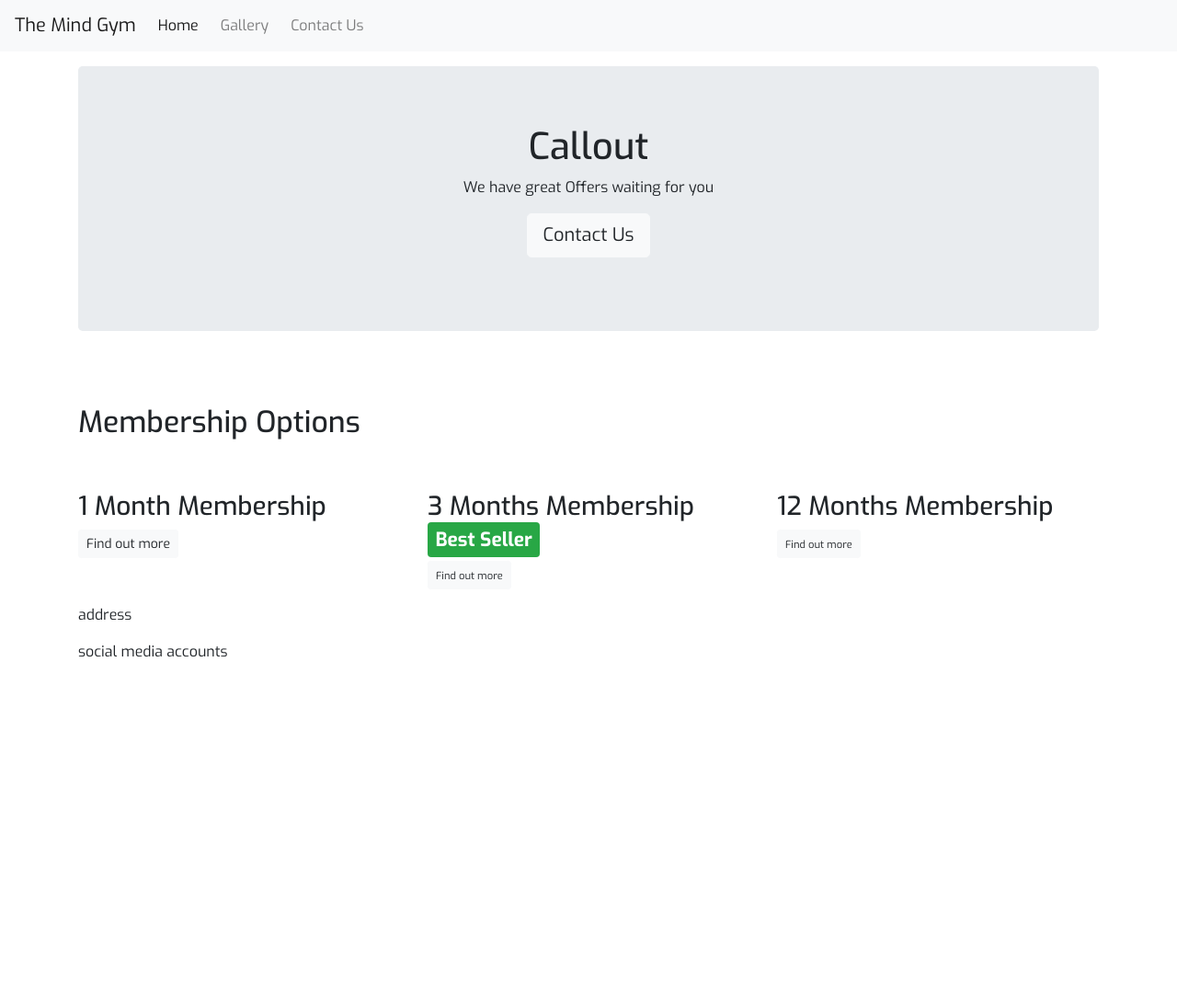
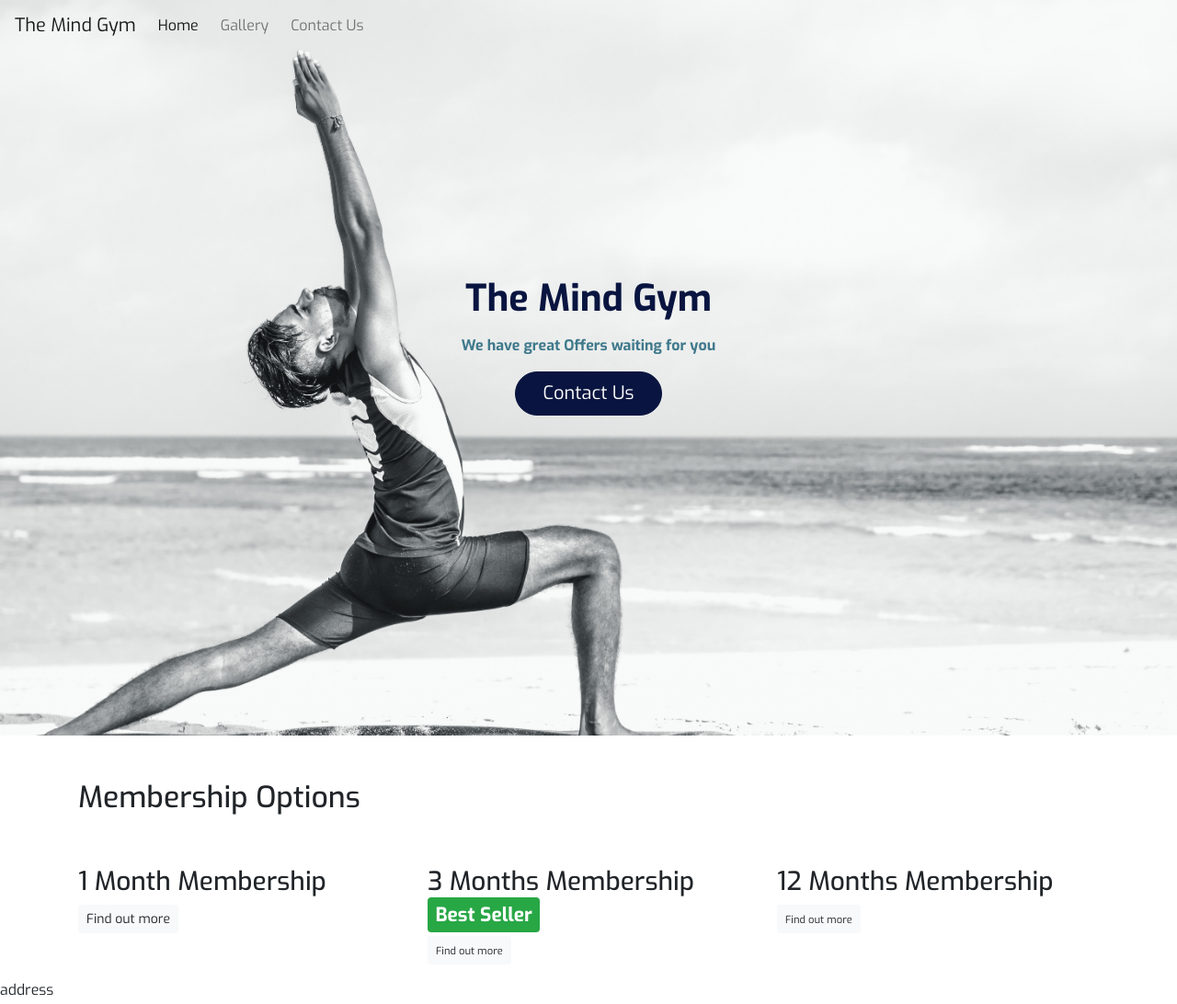
Before and after one commit to Code-Institute-Submissions/Mind-Gym-Project, a plain HTML site: page index.html in a window 1280 px wide. Shown: the top 1092 px of the page at 92% size. Before the commit the page ends 800 px from the top, so only its background shows below. Drawn offline with nearby package versions, Linux system fonts and the light colour scheme.

Commit message:
Add images to file, style navbar and callout, adding credits

```diff
--- a/assets/css/style.css
+++ b/assets/css/style.css
@@ -1,3 +1,86 @@
 body {
     font-family: "Exo", sans-serif
 }
+
+/*callout*/
+
+.callout-container {
+    height: 100vh;
+    background: url("../images/yoga.jpg") no-repeat center center fixed;
+    -webkit-background-size: cover;
+    -moz-background-size: cover;
+    -o-background-size: cover;
+    background-size: cover;
+
+    display:flex;
+    align-items: center;
+    justify-content: center;
+}
+
+.membership-container {
+
+}
+
+/*Navbar*/
+
+.navalert-container {
+    position: absolute;
+    top: 0;
+    left: 0;
+    padding-left: 0;
+    padding-right: 0;
+}
+
+.navbar {
+    margin-bottom: 0;
+    border: 0;
+    width:100%;
+    background-color: rgba(0, 0, 0, 0);
+    z-index: 1;
+    color: #091540;
+}
+
+.navbar .navbar-toggler {
+    border: 0;
+}
+
+
+
+/*Jumbotron*/
+
+.jumbotron {
+    background-color: transparent;
+}
+
+.jumbotron-header {
+    color: #091540;
+    font-weight: bold;
+    margin-bottom: 15px;
+}
+
+.jumbotron p {
+    color: #40798C;
+    font-weight: bold;
+}
+
+/*Buttons*/
+
+.btn--cta{
+    border-radius: 25px;
+    width: 160px;
+}
+
+.btn--blue {
+    color: white;
+    background-color: #091540;
+    border-color: #091540;
+}
+
+.btn--blue:hover,
+.btn--blue:active,
+.btn--blue:focus,
+.btn--blue:active:focus {
+    color: white;
+    background-color: #40798C;
+    border-color: #40798C;
+}
--- a/index.html
+++ b/index.html
@@ -10,8 +10,11 @@
     <link rel="stylesheet" href="assets/css/style.css">
 </head>
 <body>
-    <nav class="navbar navbar-light bg-light navbar-expand-sm">
-        <a class="navbar-brand" href="">The Mind Gym</a>
+<!--navbar-->
+<!--navbar structure taken from whiskey drop webpage from Code Institute Lessons-->
+    <div class="container-fluid navalert-container">
+        <nav class="navbar navbar-light  navbar-expand-sm">
+            <a class="navbar-brand" href="/index.html">The Mind Gym</a>
 
             <button class="navbar-toggler ml-auto" type="button" data-toggle="collapse" data-target="#navbarNavDropdown" aria-controls="navbarNavDropdown" aria-expanded="false" aria-label="Tooglenavigation">
             <span class="navbar-toggler-icon"></span></button>
@@ -19,27 +22,30 @@
             <div class="collapse navbar-collapse" id="navbarNavDropdown">
                 <ul class="navbar-nav mr-auto">
                     <li class="active nav-item mr-2"><a class="nav-link" href="#">Home</a></li>
-                <li class="nav-item mr-2"><a class="nav-link" href="/gallery">Gallery</a></li>
-                <li class="nav-item mr-2"><a class="nav-link" href="/contactus">Contact Us</a></li>
+                    <li class="nav-item mr-2"><a class="nav-link" href="/gallery.html">Gallery</a></li>
+                    <li class="nav-item mr-2"><a class="nav-link" href="/contactus.html">Contact Us</a></li>
                 </ul>
             </div>
 
         </nav>
-    <article class="container mt-3">
+    </div>
+    <!--Callout structure taken from whiskey drop webpage from Code Institute Lessons-->
+    <div class="container-fluid callout-container">
             <!-- Callout -->
             <div class="row">
                 <div class="col-12">
                     <section class="callout jumbotron text-center">
-                        <h1>Callout</h1>
+                        <h1 class="jumbotron-header">The Mind Gym</h1>
                         <p>We have great Offers waiting for you</p>
-                        <p><a class="btn btn-lg btn-light" href="/contactus">Contact Us</a></p>
+                        <p><a class="btn btn-lg btn--cta btn--blue" href="/contactus">Contact Us</a></p>
                     </section>
+                </div>
             </div>
     </div>
             <!-- /callout -->
 
             <!-- Membership options -->
-
+    <div class="container membership-container">
             <section class="membership">
                 <div class="row">
                     <div class="col-12 my-5">
@@ -68,13 +74,13 @@
                 </div>
             </section>
             <!-- /Membership options -->
+    </div>
             <!-- Contact Information -->
             <footer>
                 <p>address</p>
                 <p>social media accounts</p>
             </footer>
             <!-- /Contact Information -->
-    </article>
 
 
     <script src="https://code.jquery.com/jquery-3.5.1.slim.min.js" integrity="sha384-DfXdz2htPH0lsSSs5nCTpuj/zy4C+OGpamoFVy38MVBnE+IbbVYUew+OrCXaRkfj" crossorigin="anonymous"></script>
```
Also changed, not shown: assets/images/yoga.jpg (added), 1 other file. Lines whose indentation alone changed are shown as unchanged.
